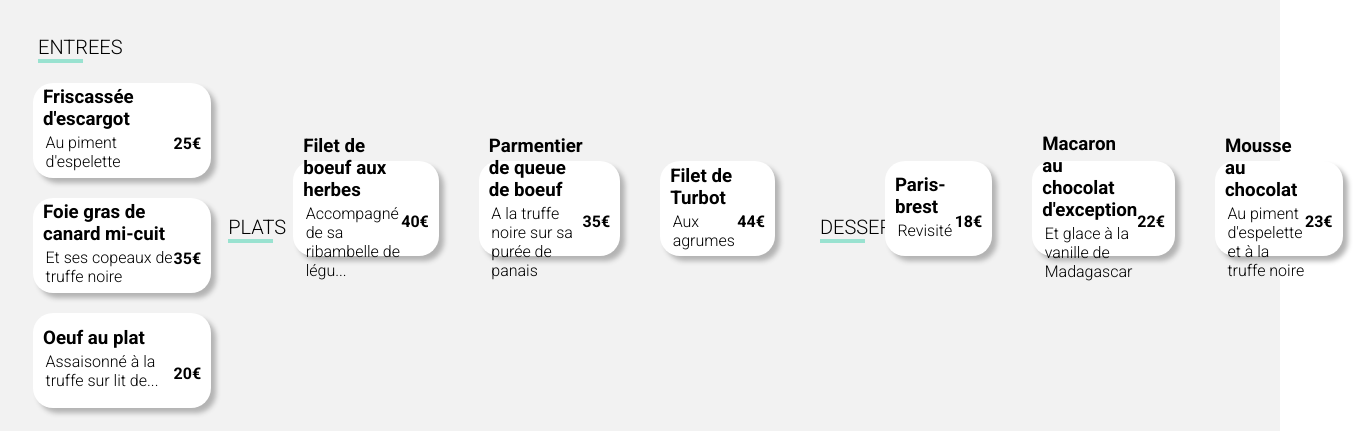
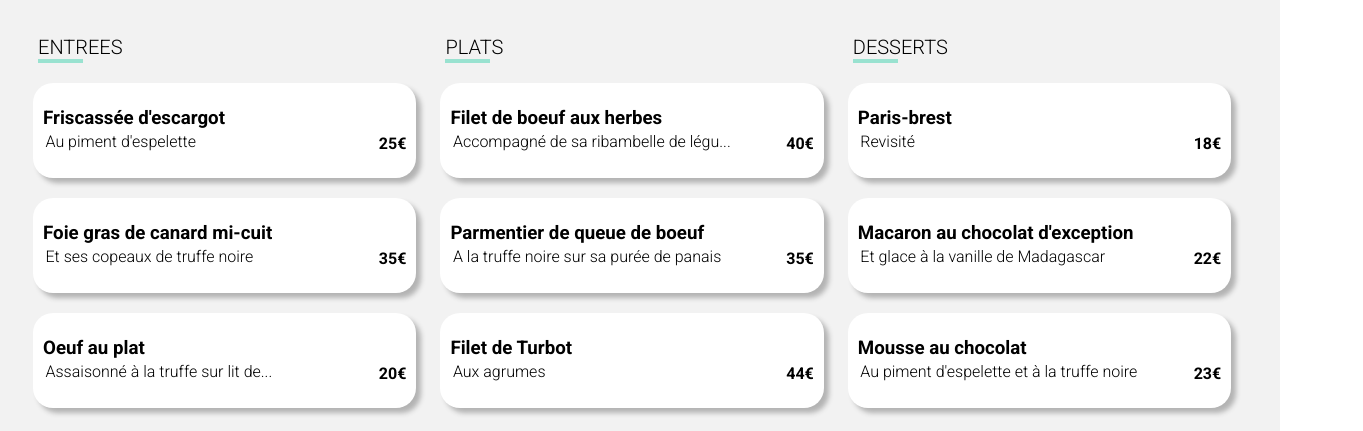
Before and after one commit to kayang23/ohmyfood_projet_3, a website: page menu_la_palette_du_gout.html in a window 1280 px wide. Shown: the part 518-949 px from the top of the page, 1363 px wide, since content can reach past the window. Drawn offline with Linux system fonts and the light colour scheme; a web font is replaced by a local one.

Commit message:
Modification card menu h2

```diff
--- a/menu_la_palette_du_gout.html
+++ b/menu_la_palette_du_gout.html
@@ -50,8 +50,8 @@
                                 <h3 class="card_menu--h3">Friscassée d'escargot</h3>
                                 <p class="card_menu--paragraphe">Au piment d'espelette</p>
                             </div>
-                            <div class="card_menu--prix">
-                                <p>25€</p>
+                            <div>
+                                <p class="card_menu--prix">25€</p>
                             </div>
                         </div>
 
@@ -60,8 +60,8 @@
                                 <h3 class="card_menu--h3">Foie gras de canard mi-cuit</h3>
                                 <p class="card_menu--paragraphe">Et ses copeaux de truffe noire</p>
                             </div>
-                            <div class="card_menu--prix">
-                                <p>35€</p>
+                            <div>
+                                <p class="card_menu--prix">35€</p>
                             </div>
                         </div>
                         <div class="card_menu--texte" >
@@ -69,14 +69,14 @@
                                 <h3 class="card_menu--h3">Oeuf au plat</h3>
                                 <p class="card_menu--paragraphe">Assaisonné à la truffe sur lit de...</p>
                             </div>
-                            <div class="card_menu--prix">
-                                <p>20€</p>
+                            <div>
+                                <p class="card_menu--prix">20€</p>
                             </div>
                         </div>
                     </div>
 
 
-                    <div class="card_menu--plats">
+                    <div class="card_menu--h2">
 
                         <h2>PLATS</h2>
 
@@ -85,8 +85,8 @@
                                 <h3 class="card_menu--h3">Filet de boeuf aux herbes</h3>
                                 <p class="card_menu--paragraphe">Accompagné de sa ribambelle de légu...</p>
                             </div>
-                            <div class="card_menu--prix">
-                                <p>40€</p>
+                            <div>
+                                <p class="card_menu--prix">40€</p>
                             </div>
                         </div>
                         <div class="card_menu--texte">
@@ -94,8 +94,8 @@
                                 <h3 class="card_menu--h3">Parmentier de queue de boeuf</h3>
                                 <p class="card_menu--paragraphe">A la truffe noire sur sa purée de panais</p>
                             </div>
-                            <div class="card_menu--prix">
-                                <p>35€</p>
+                            <div>
+                                <p class="card_menu--prix">35€</p>
                             </div>
                         </div>
                         <div class="card_menu--texte">
@@ -103,13 +103,13 @@
                                 <h3 class="card_menu--h3">Filet de Turbot</h3>
                                 <p class="card_menu--paragraphe">Aux agrumes</p>
                             </div>
-                            <div class="card_menu--prix">
-                                <p>44€</p>
+                            <div>
+                                <p class="card_menu--prix">44€</p>
                             </div>
                         </div>
                     </div>
 
-                    <div class="card_menu--plats">
+                    <div class="card_menu--h2">
 
                         <h2>DESSERTS</h2>
 
@@ -118,8 +118,8 @@
                                 <h3 class="card_menu--h3">Paris-brest</h3>
                                 <p class="card_menu--paragraphe">Revisité</p>
                             </div>
-                            <div class="card_menu--prix">
-                                <p>18€</p>
+                            <div>
+                                <p class="card_menu--prix">18€</p>
                             </div>
                         </div>
 
@@ -128,8 +128,8 @@
                                 <h3 class="card_menu--h3">Macaron au chocolat d'exception</h3>
                                 <p class="card_menu--paragraphe">Et glace à la vanille de Madagascar</p>
                             </div>
-                            <div class="card_menu--prix">
-                                <p>22€</p>
+                            <div>
+                                <p class="card_menu--prix">22€</p>
                             </div>
                         </div>
 
@@ -138,8 +138,8 @@
                                 <h3 class="card_menu--h3">Mousse au chocolat</h3>
                                 <p class="card_menu--paragraphe">Au piment d'espelette et à la truffe noire</p>
                             </div>
-                            <div class="card_menu--prix">
-                                <p>23€</p>
+                            <div>
+                                <p class="card_menu--prix">23€</p>
                             </div>
                         </div>
                     </div>
```
